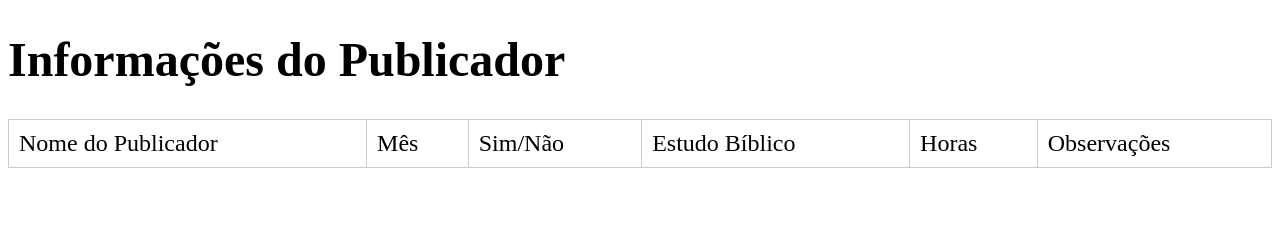
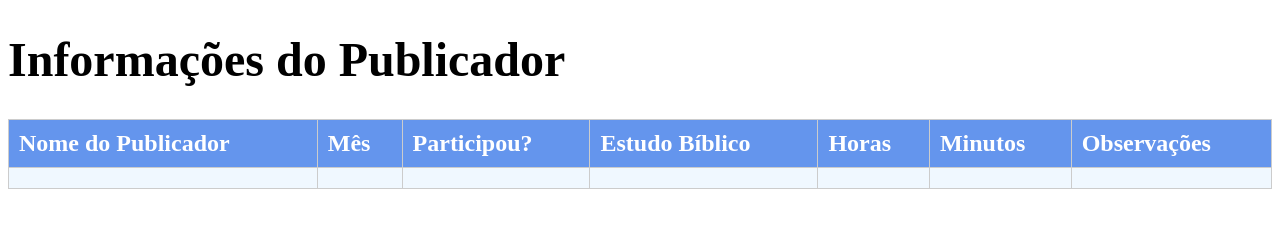
Before and after one commit to Obake18/relatorio, a plain HTML site: page table.html in a window 1280 px wide. Drawn offline with Linux system fonts and the light colour scheme; no server answers.

Commit message:
Vamos lá

```diff
--- a/logica.js
+++ b/logica.js
@@ -61,6 +61,7 @@
             var cell4 = row.insertCell(3);
             var cell5 = row.insertCell(4);
             var cell6 = row.insertCell(5);
+            var cell7 = row.insertCell(6);
 
             // Defina o texto de cada célula, e preencha com "não informado" se for null ou undefined
             cell1.innerHTML = relatorio.nome || "Não informado";
@@ -68,7 +69,8 @@
             cell3.innerHTML = relatorio.participou ? 'Sim' : 'Não';
             cell4.innerHTML = relatorio.estudoBiblico || "Não informado";
             cell5.innerHTML = relatorio.horas || "Não informado";
-            cell6.innerHTML = relatorio.observacoes || "Não informado";
+            cell6.innerHTML = relatorio.minutos || "0"; // Se for NaN, defina como "0"
+            cell7.innerHTML = relatorio.observacoes || "Nada informado";
         });
     } else {
         // Os dados não existem
--- a/table.html
+++ b/table.html
@@ -12,14 +12,23 @@
     <h1>Informações do Publicador</h1>
     <table id="tabelaRelatorios">
         <tr>
-            <td id="nomeCell">Nome do Publicador</td>
-            <td id="mesCell">Mês</td>
-            <td id="participouCell">Sim/Não</td>
-            <td id="estudoBiblicoCell">Estudo Bíblico</td>
-            <td id="horasCell">Horas</td>
-            <td id="observacoesCell">Observações</td>
+            <th>Nome do Publicador</th>
+            <th>Mês</th>
+            <th>Participou?</th>
+            <th>Estudo Bíblico</th>
+            <th>Horas</th>
+            <th>Minutos</th>
+            <th>Observações</th>
         </tr>
-
+        <tr>
+            <td id="nomeCell"></td>
+            <td id="mesCell"></td>
+            <td id="participouCell"></td>
+            <td id="estudoBiblicoCell"></td>
+            <td id="horasCell"></td>
+            <td id="minutosCell"></td>
+            <td id="observacoesCell"></td>
+        </tr>
     </table>
 </body>
 
```
